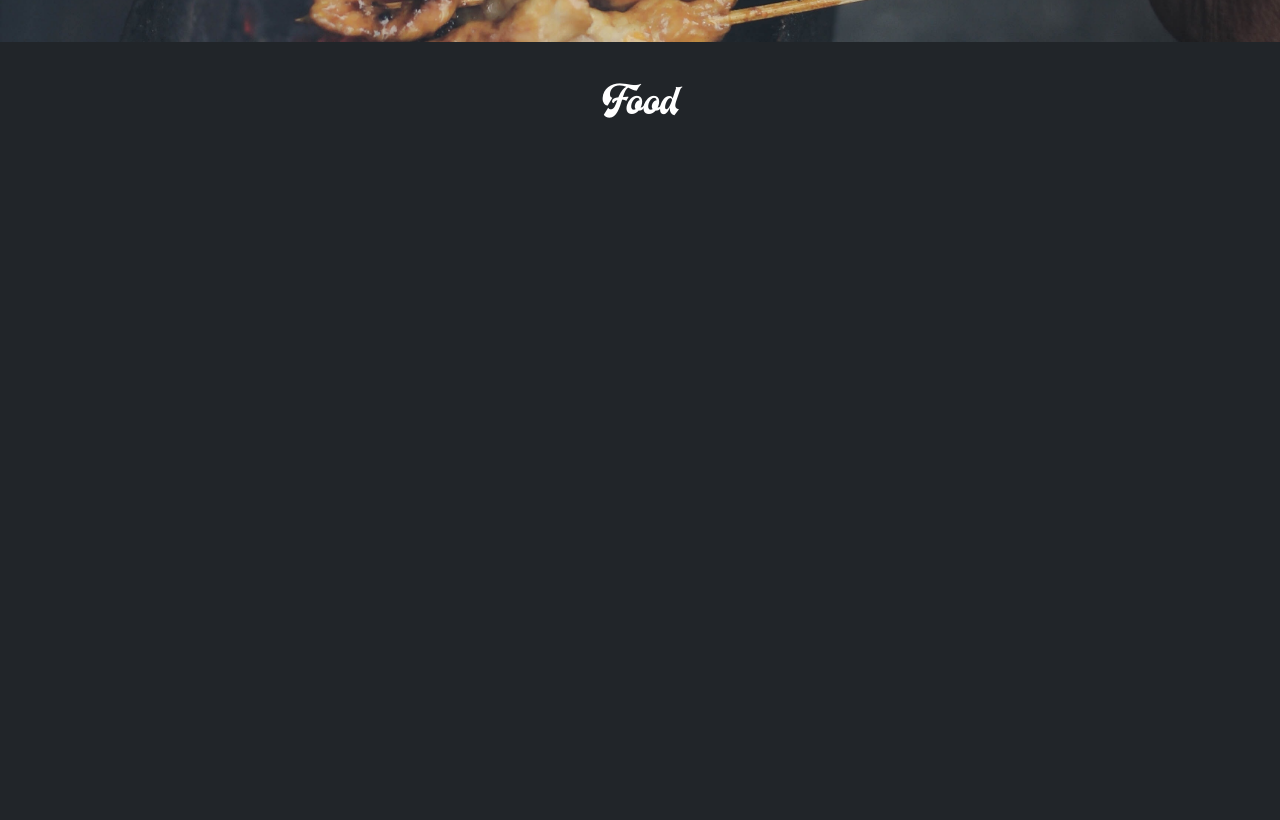
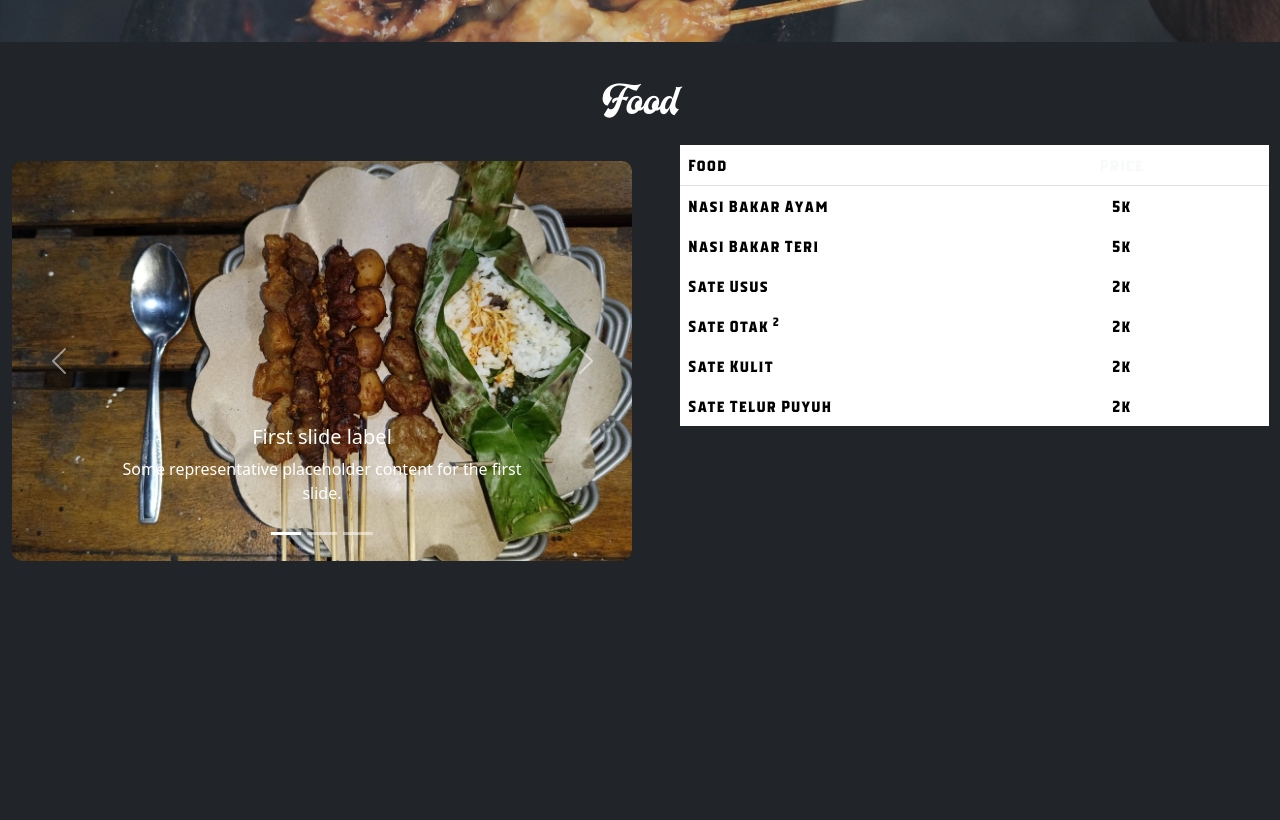
Before and after one commit to Baito838/1448, a plain HTML site: page index.html in a window 1280 px wide. Shown: the part 2420-3240 px from the top of the page. Drawn offline with nearby package versions, Linux system fonts and the light colour scheme.

Commit message:
upload foto makanan

```diff
--- a/index.html
+++ b/index.html
@@ -95,11 +95,11 @@
         </div>
         <div class="row w-100 d-flex flex-wrap justify-content-center p-2">
             <div class="col p-4 justify-content-center" style="min-width: 300px;">
-                <div id="carouselExampleCaptions" class="carousel slide" data-bs-ride="false">
+                <div id="drink-carousel" class="carousel slide" data-bs-ride="false">
                     <div class="carousel-indicators">
-                      <button type="button" data-bs-target="#carouselExampleCaptions" data-bs-slide-to="0" class="active" aria-current="true" aria-label="Slide 1"></button>
-                      <button type="button" data-bs-target="#carouselExampleCaptions" data-bs-slide-to="1" aria-label="Slide 2"></button>
-                      <button type="button" data-bs-target="#carouselExampleCaptions" data-bs-slide-to="2" aria-label="Slide 3"></button>
+                      <button type="button" data-bs-target="#drink-carousel" data-bs-slide-to="0" class="active" aria-current="true" aria-label="Slide 1"></button>
+                      <button type="button" data-bs-target="#drink-carousel" data-bs-slide-to="1" aria-label="Slide 2"></button>
+                      <button type="button" data-bs-target="#drink-carousel" data-bs-slide-to="2" aria-label="Slide 3"></button>
                     </div>
                     <div class="carousel-inner">
                       <div class="carousel-item active">
@@ -124,11 +124,11 @@
                         </div>
                       </div>
                     </div>
-                    <button class="carousel-control-prev" type="button" data-bs-target="#carouselExampleCaptions" data-bs-slide="prev">
+                    <button class="carousel-control-prev" type="button" data-bs-target="#drink-carousel" data-bs-slide="prev">
                       <span class="carousel-control-prev-icon" aria-hidden="true"></span>
                       <span class="visually-hidden">Previous</span>
                     </button>
-                    <button class="carousel-control-next" type="button" data-bs-target="#carouselExampleCaptions" data-bs-slide="next">
+                    <button class="carousel-control-next" type="button" data-bs-target="#drink-carousel" data-bs-slide="next">
                       <span class="carousel-control-next-icon" aria-hidden="true"></span>
                       <span class="visually-hidden">Next</span>
                     </button>
@@ -196,9 +196,93 @@
         <div>
             <h1 class="title-fb text-center">Galeri</h1>
         </div>
+        <div class="row">
+            <div class="col">
+
+            </div>
+            <div class="col">
+
+            </div>
+        </div>
     </section>
     <section id="menu-drink">
         <h1 class="title-fb text-center">Food</h1>
+        <div class="row">
+            <div class="col p-4 justify-content-center" style="min-width: 300px;">
+                <div id="food-carousel" class="carousel slide" data-bs-ride="false">
+                    <div class="carousel-indicators">
+                      <button type="button" data-bs-target="#food-carousel" data-bs-slide-to="0" class="active" aria-current="true" aria-label="Slide 1"></button>
+                      <button type="button" data-bs-target="#food-carousel" data-bs-slide-to="1" aria-label="Slide 2"></button>
+                      <button type="button" data-bs-target="#food-carousel" data-bs-slide-to="2" aria-label="Slide 3"></button>
+                    </div>
+                    <div class="carousel-inner">
+                      <div class="carousel-item active">
+                        <div class="img-drink" style="background-image: url('assets/food (1).jpeg');"></div>
+                        <div class="carousel-caption d-none d-md-block">
+                          <h5>First slide label</h5>
+                          <p>Some representative placeholder content for the first slide.</p>
+                        </div>
+                      </div>
+                      <div class="carousel-item">
+                        <div class="img-drink" style="background-image: url('assets/food (2).jpeg');"></div>
+                        <div class="carousel-caption d-none d-md-block">
+                          <h5>Second slide label</h5>
+                          <p>Some representative placeholder content for the second slide.</p>
+                        </div>
+                      </div>
+                      <div class="carousel-item">
+                        <div class="img-drink" style="background-image: url('assets/food (3).jpeg');"></div>
+                        <div class="carousel-caption d-none d-md-block">
+                          <h5>Third slide label</h5>
+                          <p>Some representative placeholder content for the third slide.</p>
+                        </div>
+                      </div>
+                    </div>
+                    <button class="carousel-control-prev" type="button" data-bs-target="#food-carousel" data-bs-slide="prev">
+                      <span class="carousel-control-prev-icon" aria-hidden="true"></span>
+                      <span class="visually-hidden">Previous</span>
+                    </button>
+                    <button class="carousel-control-next" type="button" data-bs-target="#food-carousel" data-bs-slide="next">
+                      <span class="carousel-control-next-icon" aria-hidden="true"></span>
+                      <span class="visually-hidden">Next</span>
+                    </button>
+                  </div>
+            </div>
+            <div class="col d-flex p-2 justify-content-center">
+                <div class="coffee" style="overflow-y: scroll; height: 400px; width: 95%;">
+                    <table class="table table-borderless p-2 w-100" >
+                        <tr class="border-bottom w-100">
+                            <td style="width: 50%;">Food</td>
+                            <td class="text-light text-center">Price</td>
+                        </tr>
+                        <tr>
+                            <td style="width: 50%;">Nasi Bakar Ayam</td>
+                            <td class="text-center">5k</td>
+                        </tr>
+                        <tr>
+                            <td style="width: 50%;">Nasi Bakar Teri</td>
+                            <td class="text-center">5k</td>
+                        </tr>
+                        <tr>
+                            <td style="width: 50%;">Sate Usus</td>
+                            <td class="text-center">2k</td>
+                        </tr>
+                        <tr>
+                            <td style="width: 50%;">Sate Otak <sup>2</sup></td>
+                            <td class="text-center">2k</td>
+                        </tr>
+                        <tr>
+                            <td style="width: 50%;">Sate Kulit</td>
+                            <td class="text-center">2k</td>
+                        </tr>
+                        <tr>
+                            <td style="width: 50%;">Sate Telur Puyuh</td>
+                            <td class="text-center">2k</td>
+                        </tr>
+                    </table>
+                </div>
+            </div>
+        </div>
     </section>
     <section id="drink">
         <div>
```
Also changed, not shown: assets/food (1).jpeg (added), assets/food (2).jpeg (added), assets/food (3).jpeg (added).
